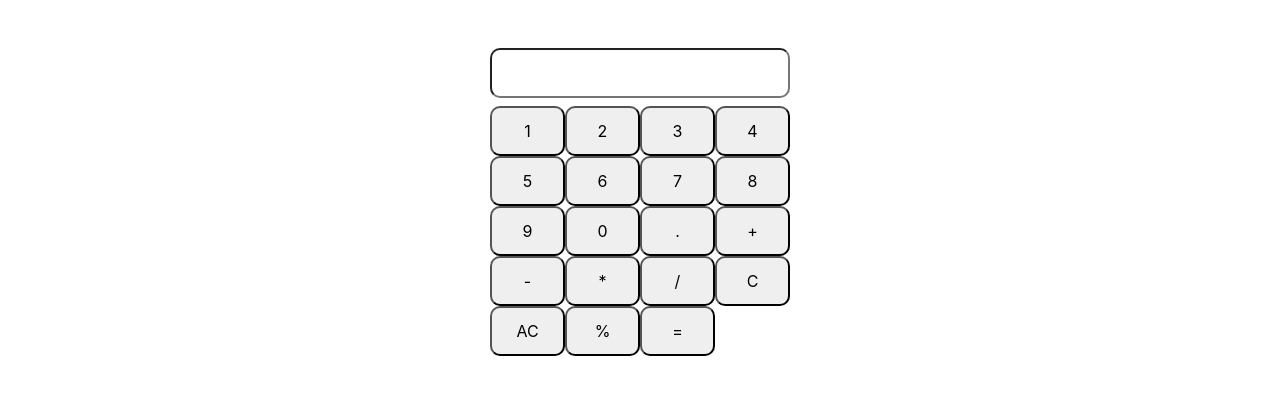
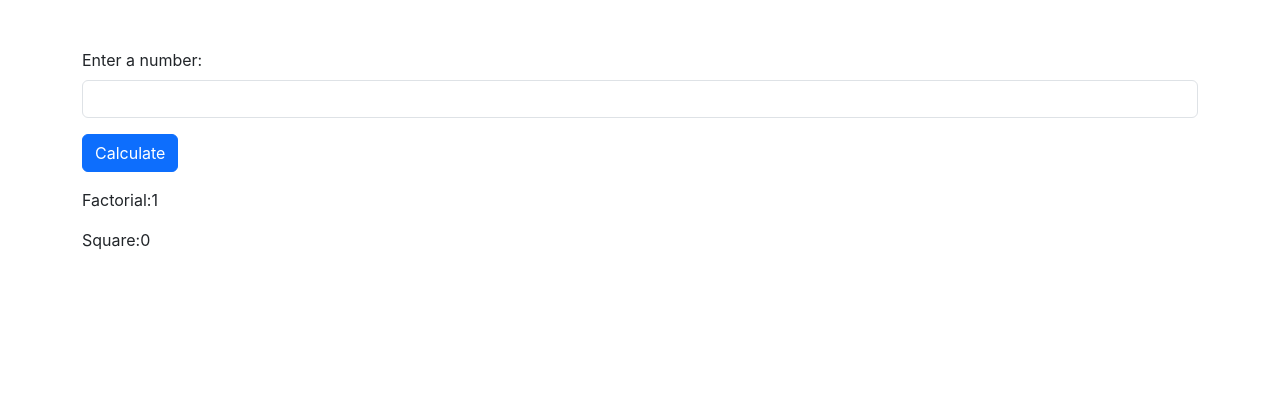
Before and after one commit to uttamthegoat/angular-tutorial, an Angular app: page / in a window 1280 px wide. Shown: the top 394 px of the page. Built offline with nearby package versions, Linux system fonts and the light colour scheme.

Commit message:
Program 4 completed

```diff
--- a/src/app/app.component.html
+++ b/src/app/app.component.html
@@ -1,5 +1,6 @@
 <main>
   <!-- <app-home></app-home> -->
   <!-- <app-shoppinglist></app-shoppinglist> -->
-  <app-calculator></app-calculator>
+  <!-- <app-calculator></app-calculator> -->
+  <app-fact-square></app-fact-square>
 </main>
--- a/src/app/app.component.ts
+++ b/src/app/app.component.ts
@@ -6,11 +6,12 @@ import { FooterComponent } from './static/footer/footer.component'
 import { NavbarComponent } from './static/navbar/navbar.component'
 import { ShoppinglistComponent } from './shoppinglist/shoppinglist.component';
 import { CalculatorComponent } from './calculator/calculator.component';
+import { FactSquareComponent } from './fact-square/fact-square.component';
 
 @Component({
   selector: 'app-root',
   standalone: true,
-  imports: [CommonModule, RouterOutlet, NavbarComponent, HomeComponent, FooterComponent,ShoppinglistComponent,CalculatorComponent],
+  imports: [CommonModule, RouterOutlet, NavbarComponent, HomeComponent, FooterComponent,ShoppinglistComponent,CalculatorComponent,FactSquareComponent],
   templateUrl: './app.component.html',
   styleUrl: './app.component.css',
 })
--- /dev/null
+++ b/src/app/fact-square/fact-square.component.html
@@ -0,0 +1,17 @@
+<form class="container mt-5">
+  <div class="mb-3">
+    <label for="numberInput1" class="form-label">Enter a number:</label>
+    <input
+      type="number"
+      class="form-control"
+      #numberInput1
+      aria-describedby="numberHelp"
+    />
+  </div>
+  <button type="button" class="btn btn-primary" (click)="calculate(convert(numberInput1.value))">Calculate</button>
+
+  <div class="answers mt-3">
+    <p>Factorial:{{ fact }}</p>
+    <p>Square:{{ square }}</p>
+  </div>
+</form>
--- /dev/null
+++ b/src/app/fact-square/fact-square.component.ts
@@ -0,0 +1,24 @@
+import { Component } from '@angular/core';
+
+@Component({
+  selector: 'app-fact-square',
+  standalone: true,
+  imports: [],
+  templateUrl: './fact-square.component.html',
+  styleUrl: './fact-square.component.css'
+})
+export class FactSquareComponent {
+  fact: number = 1
+  square: number = 0
+
+
+  convert(str:string){
+    return Number(str);
+  }
+  calculate(value:number) {
+    for (let index = 1; index <= value; index++) {
+      this.fact = this.fact * index;
+    }
+    this.square = value * value
+  }
+}
```
Also changed, not shown: src/app/fact-square/fact-square.component.css (added).
